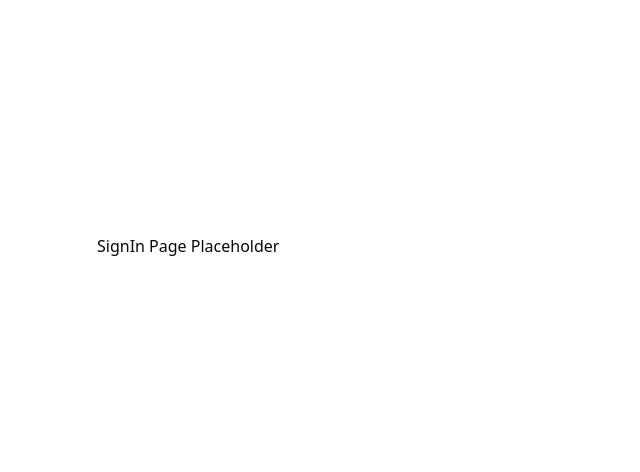
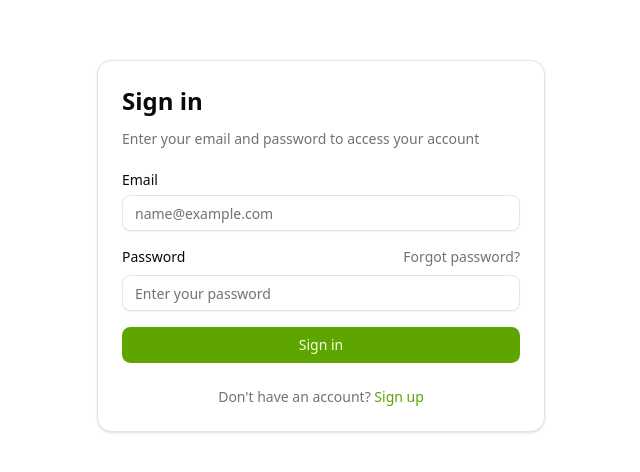
Before and after one commit to SubiCodes/GeoIp-Tracker, a React app in the folder frontend/: page / in a window 1280 px wide. Shown: the part 154-626 px from the top of the page, without its empty margins (319-959 px from the left). Built offline with nearby package versions, Linux system fonts and the light colour scheme; the HTML template or start-up script is replaced by a standard one.

Commit message:
feat: Created the UI for the signin page

```diff
--- a/frontend/src/App.tsx
+++ b/frontend/src/App.tsx
@@ -1,6 +1,7 @@
 import { BrowserRouter as Router, Routes, Route, Outlet } from 'react-router-dom';
 import AuthLayout from './layouts/AuthLayout';
 import MainLayout from './layouts/MainLayout';
+import SignIn from './pages/auth/SignIn';
 // import SignIn from './pages/SignIn';
 // import SignUp from './pages/SignUp';
 
@@ -10,7 +11,7 @@ function App() {
       <Routes>
 
         <Route element={<AuthLayout><Outlet /></AuthLayout>}>
-          <Route path="/" element={<div>SignIn Page Placeholder</div>} />
+          <Route path="/" element={<SignIn />} />
           <Route path="/signup" element={<div>SignUp Page Placeholder</div>} />
         </Route>
 
--- a/frontend/src/pages/auth/SignIn.tsx
+++ b/frontend/src/pages/auth/SignIn.tsx
@@ -1,11 +1,69 @@
-import React from 'react'
+import React, { useState } from 'react'
+import { Card, CardContent, CardDescription, CardFooter, CardHeader, CardTitle } from '@/components/ui/card';
+import { Label } from '@/components/ui/label';
+import { Input } from '@/components/ui/input';
+import { Button } from '@/components/ui/button';
 
-function SignIn() {
-  return (
-    <div>
+const SignIn: React.FC = () => {
+    const [email, setEmail] = useState('');
+    const [password, setPassword] = useState('');
 
-    </div>
-  )
-}
+    const handleSubmit = () => {
+        // Handle sign in logic here
+        console.log('Sign in:', { email, password });
+    };
+
+    return (
+        <Card className="border shadow-sm">
+            <CardHeader className="space-y-1">
+                <CardTitle className="text-2xl font-bold">Sign in</CardTitle>
+                <CardDescription>
+                    Enter your email and password to access your account
+                </CardDescription>
+            </CardHeader>
+            <CardContent className="space-y-4">
+                <div className="space-y-2">
+                    <Label htmlFor="email">Email</Label>
+                    <Input
+                        id="email"
+                        type="email"
+                        placeholder="name@example.com"
+                        value={email}
+                        onChange={(e) => setEmail(e.target.value)}
+                    />
+                </div>
+                <div className="space-y-2">
+                    <div className="flex items-center justify-between">
+                        <Label htmlFor="password">Password</Label>
+                        <a
+                            href="#"
+                            className="text-sm text-muted-foreground hover:text-primary transition-colors"
+                        >
+                            Forgot password?
+                        </a>
+                    </div>
+                    <Input
+                        id="password"
+                        type="password"
+                        placeholder="Enter your password"
+                        value={password}
+                        onChange={(e) => setPassword(e.target.value)}
+                    />
+                </div>
+                <Button onClick={handleSubmit} className="w-full">
+                    Sign in
+                </Button>
+            </CardContent>
+            <CardFooter className="flex flex-col space-y-4">
+                <div className="text-sm text-muted-foreground text-center">
+                    Don't have an account?{' '}
+                    <a href="#" className="text-primary hover:underline font-medium">
+                        Sign up
+                    </a>
+                </div>
+            </CardFooter>
+        </Card>
+    );
+};
 
 export default SignIn
```
